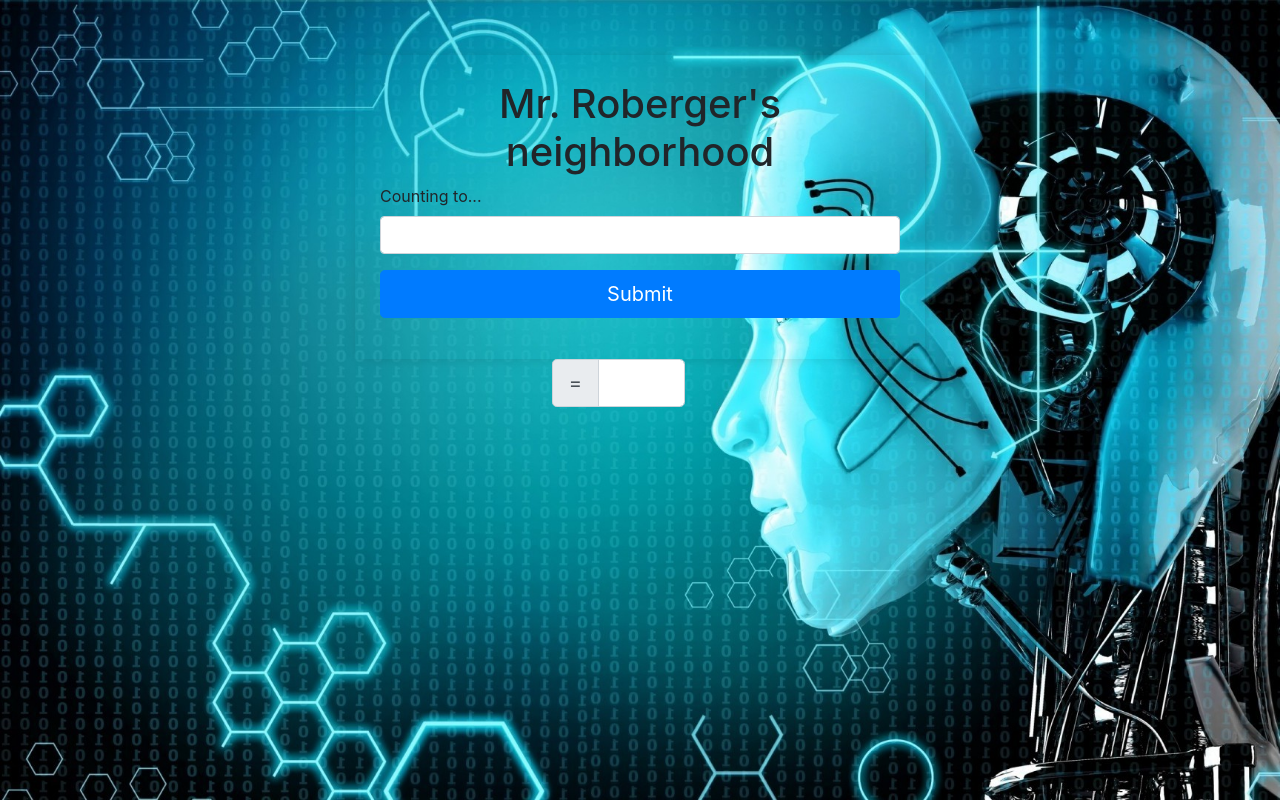
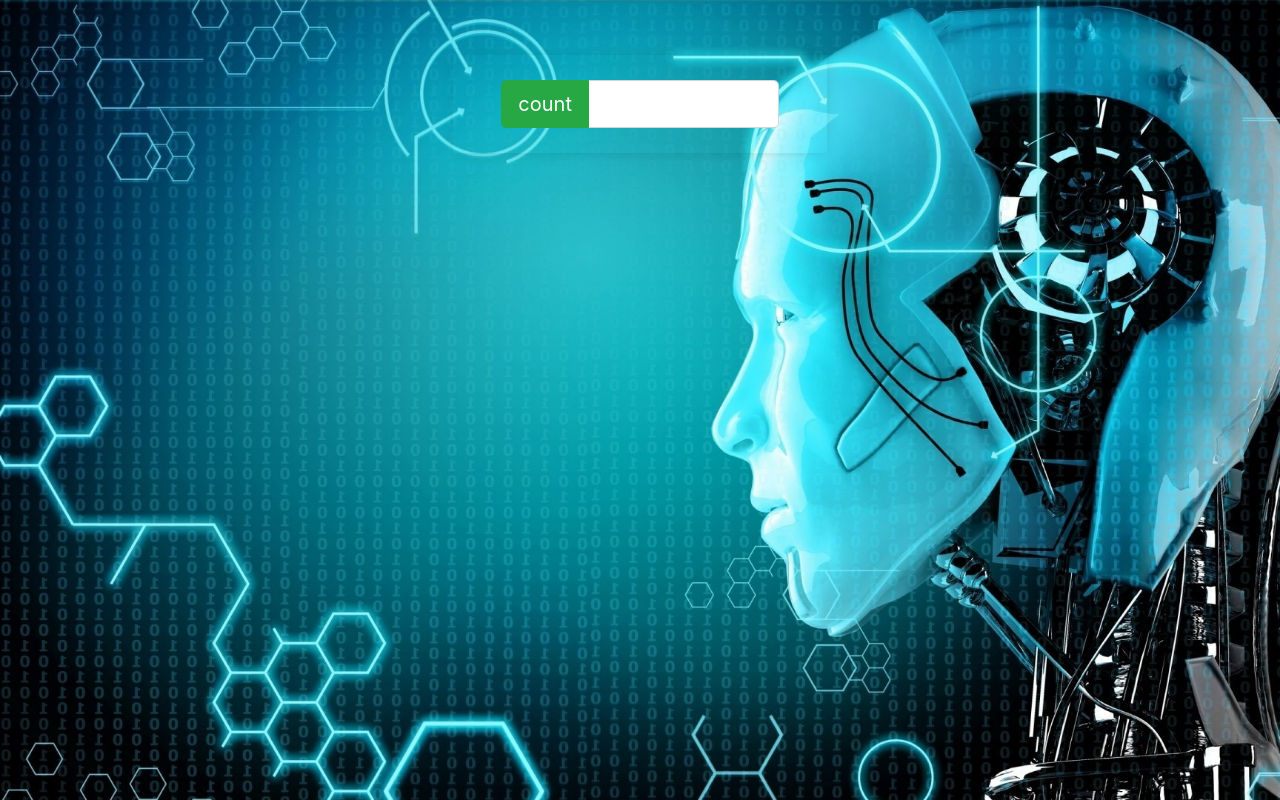
Before and after one commit to jhell85/MrRoberger, a plain HTML site: page index.html in a window 1280 px wide. Drawn offline with Linux system fonts and the light colour scheme.

Commit message:
edited style and added classes to form for styling

```diff
--- a/index.html
+++ b/index.html
@@ -12,27 +12,13 @@
 </head>
 
 <body>
+
   <div class="container">
-    <div class="row">
-      <div class="col-md-6 offset-md-3 box-decore">
-        <h1 class="text-center">Mr. Roberger's neighborhood</h1>
-        <form>
-          <div class="form-group">
-            <label for="input-1">Counting to...</label>
-            <input type="text" class="form-control" id="input-1" aria-describedby="input">
-          </div>
-          <button id="submitBtn" type="submit" class="btn btn-primary btn-lg btn-block">Submit</button>
-        </form>
-      </div>
-    </div>
-  </div>
-  <div id="q5" class="container hidden">
     <form>
-
       <div class="form-row">
-        <div class="pr-5 input-group input-group-lg col-md-2 mx-auto">
+        <div class="box-decore pr-5 pl-5 input-group input-group-lg col-md-4 mx-auto">
           <div class="input-group-prepend">
-            <button type="submit" class="input-group-text btn btn-primary">=</button>
+            <button type="submit" class="btn btn-success">count</button>
           </div>
           <input class="form-control text-center" id="answer">
         </div>
```
